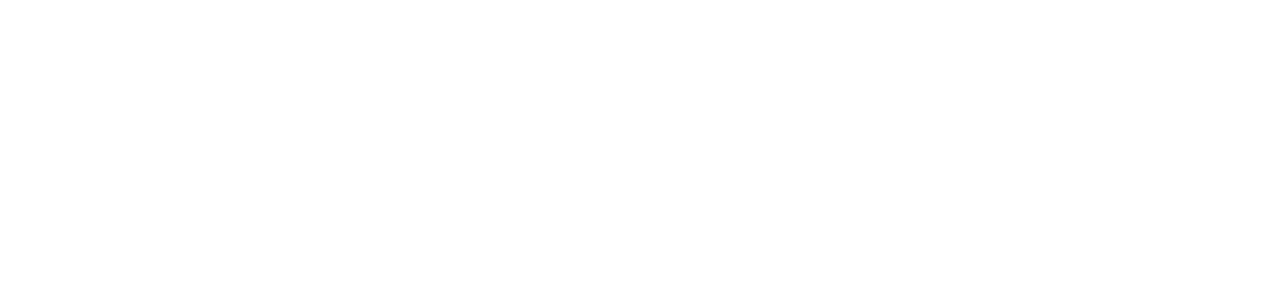
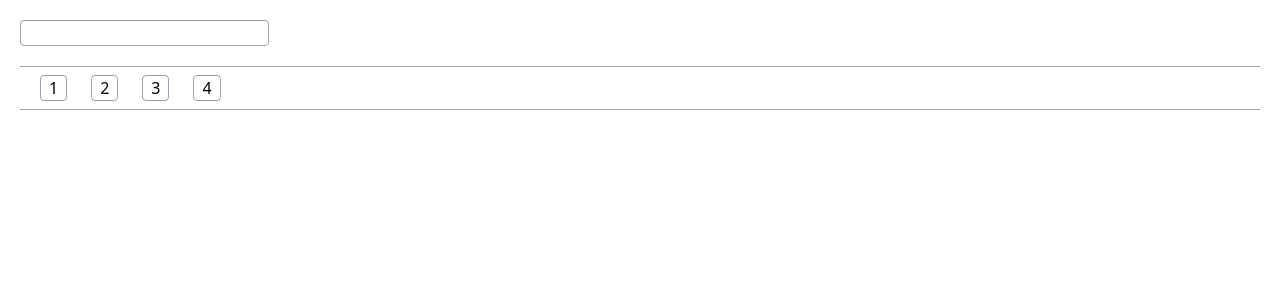
Before and after one commit to Shayan3528/Module-4, a React (Vite) app: page / in a window 1280 px wide. Shown: the top 300 px of the page. Built offline with nearby package versions, Linux system fonts and the light colour scheme.

Commit message:
Fetching Data

```diff
--- a/src/App.jsx
+++ b/src/App.jsx
@@ -1,12 +1,11 @@
-import {
-  checkAuthToken,
-  loadDataFromLocalStorage,
-} from "./Utlis/getRandomInteger";
+import SearchResult from "./Component/SearchResult";
 
-export default function App() {
-  return <></>;
-}
+const App = () => {
+  return (
+    <>
+      <SearchResult />
+    </>
+  );
+};
 
-const a = loadDataFromLocalStorage();
-const b = checkAuthToken();
-console.log(b + " " + a);
+export default App;
--- /dev/null
+++ b/src/Component/SearchResult.jsx
@@ -0,0 +1,79 @@
+import { useEffect, useState } from "react";
+import fetchResults from "../Utlis/fetchResults";
+
+export default function SearchResult() {
+  const [query, setQuery] = useState("");
+  const [page, setPage] = useState(1);
+  const [results, setResults] = useState([]);
+
+  useEffect(() => {
+    let ignore = false;
+    fetchResults(query, page).then((json) => {
+      if (!ignore) {
+        setResults(json);
+      }
+    });
+
+    return () => {
+      ignore = true;
+    };
+  }, [query, page]);
+
+  return (
+    <div>
+      <div>
+        <input
+          type="text"
+          value={query}
+          onChange={(e) => setQuery(e.target.value)}
+          className="border border-gray-400  m-5  rounded  px-2 py-0.2"
+        />
+      </div>
+      <hr className="ml-5 mr-5 border-gray-400 " />
+      <div>
+        <ul className=" flex gap-2 list-none  ml-8 ">
+          <li>
+            <button
+              className=" border border-gray-400 px-2 m-2 rounded "
+              onClick={() => setPage(1)}
+            >
+              {" "}
+              1
+            </button>
+          </li>
+          <li>
+            <button
+              className=" border border-gray-400 px-2 m-2 rounded"
+              onClick={() => setPage(2)}
+            >
+              {" "}
+              2
+            </button>
+          </li>
+          <li>
+            <button
+              className=" border border-gray-400 px-2 m-2 rounded"
+              onClick={() => setPage(3)}
+            >
+              {" "}
+              3
+            </button>
+          </li>
+          <li>
+            <button
+              className=" border border-gray-400 px-2 m-2 rounded"
+              onClick={() => setPage(4)}
+            >
+              {" "}
+              4
+            </button>
+          </li>
+        </ul>
+      </div>
+
+      <hr className="ml-5 mr-5 border-gray-400" />
+
+      {results}
+    </div>
+  );
+}
--- /dev/null
+++ b/src/Utlis/fetchResults.js
@@ -0,0 +1,17 @@
+import getRandInteger from "./getRndInteger";
+
+export default function fetchResults(query, page) {
+  return new Promise((resolve) => {
+    setTimeout(() => {
+      if (query !== "") {
+        if (page % 2 === 0) {
+          resolve(`Even-${query}`);
+        } else {
+          resolve(`Odd-${query}`);
+        }
+      } else {
+        resolve();
+      }
+    }, getRandInteger(1000, 5000));
+  });
+}
--- /dev/null
+++ b/src/Utlis/getRndInteger.js
@@ -0,0 +1,5 @@
+const getRandInteger = (min, max) => {
+  return Math.floor(Math.random() * (max - min + 1)) + min;
+};
+
+export default getRandInteger;
```
